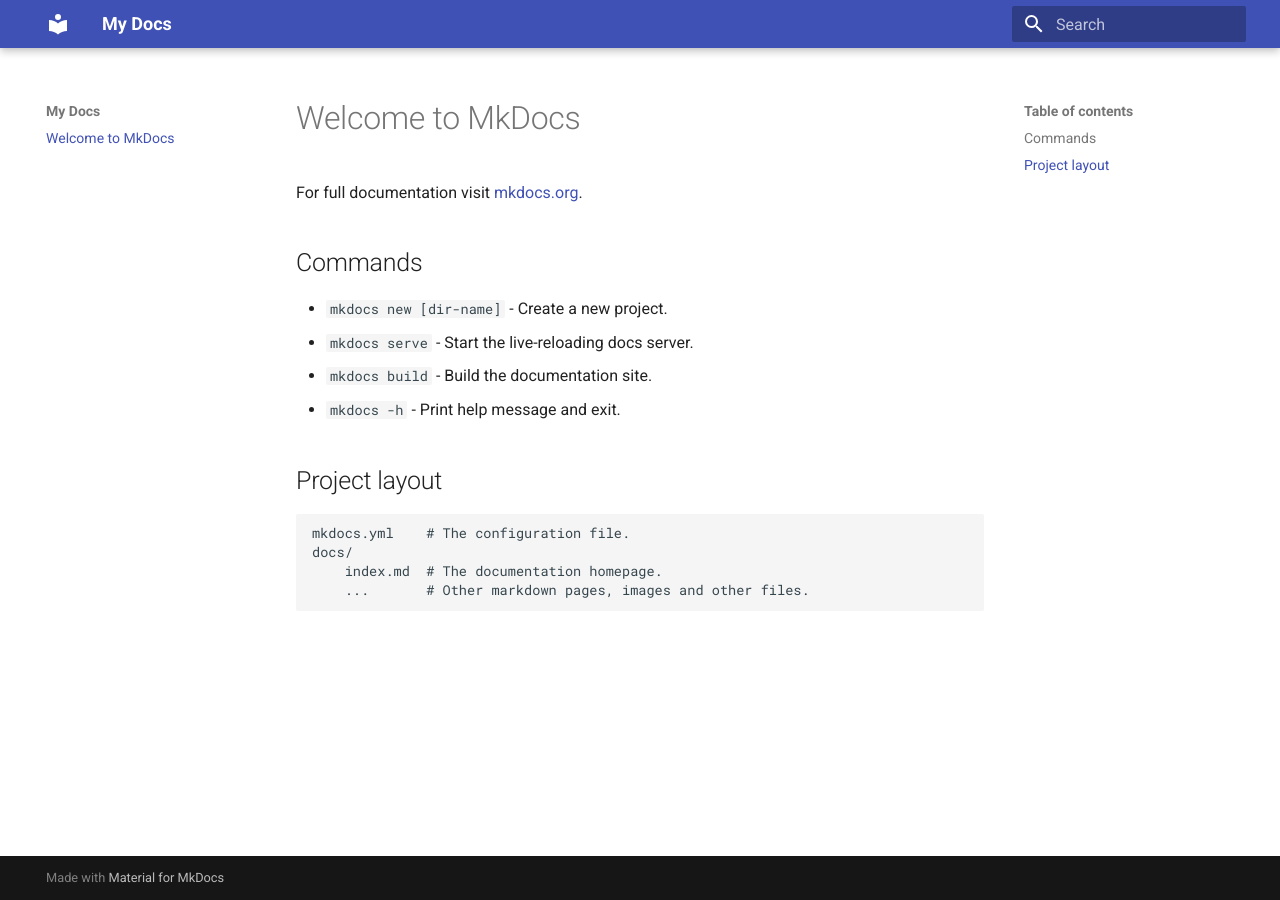
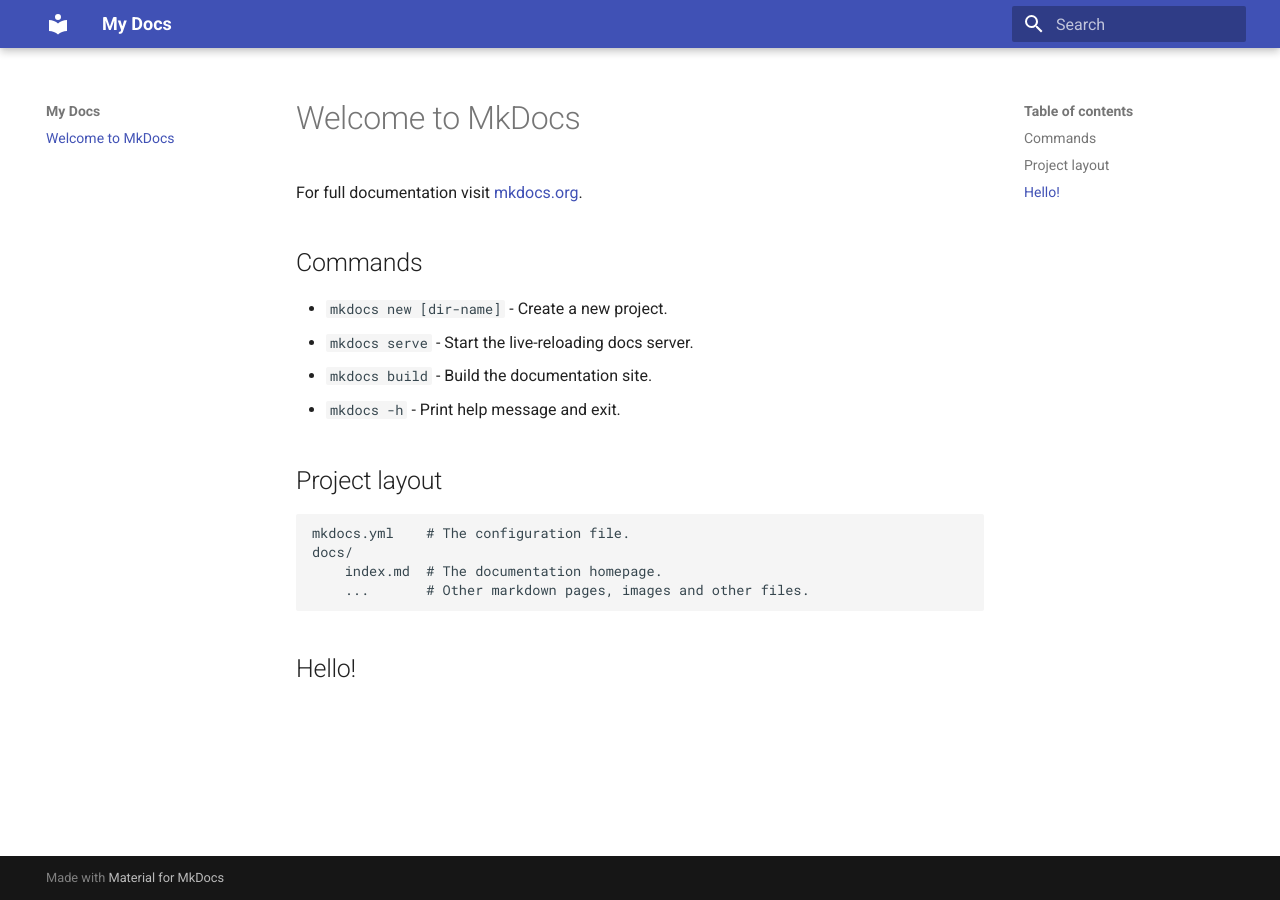
Before and after one commit to jetannenbaum/test, an MkDocs documentation site: the page built from docs/index.md, in a window 1280 px wide. Built offline with MkDocs 1.6.1 and Material for MkDocs 9.7.7, drawn with Linux system fonts in a browser that asks for light colours.

Commit message:
Update index.md

```diff
--- a/docs/index.md
+++ b/docs/index.md
@@ -15,3 +15,5 @@
     docs/
         index.md  # The documentation homepage.
         ...       # Other markdown pages, images and other files.
+
+## Hello!
```
